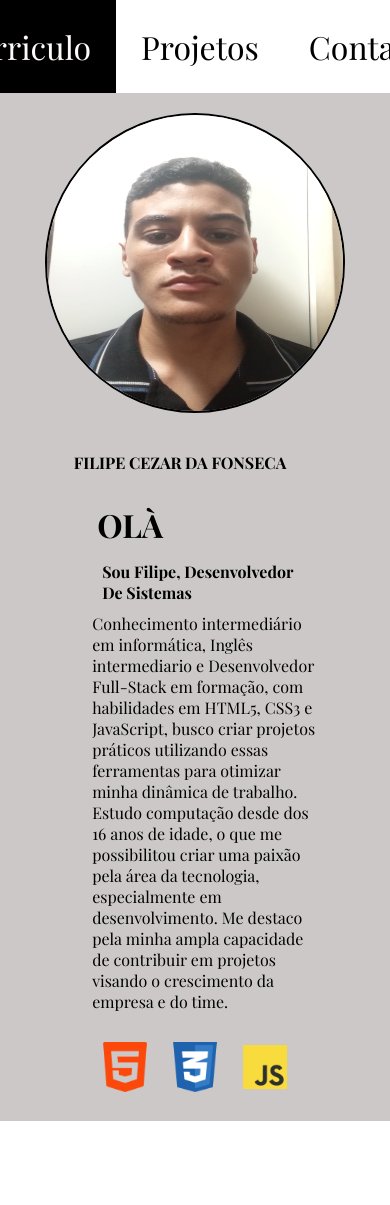
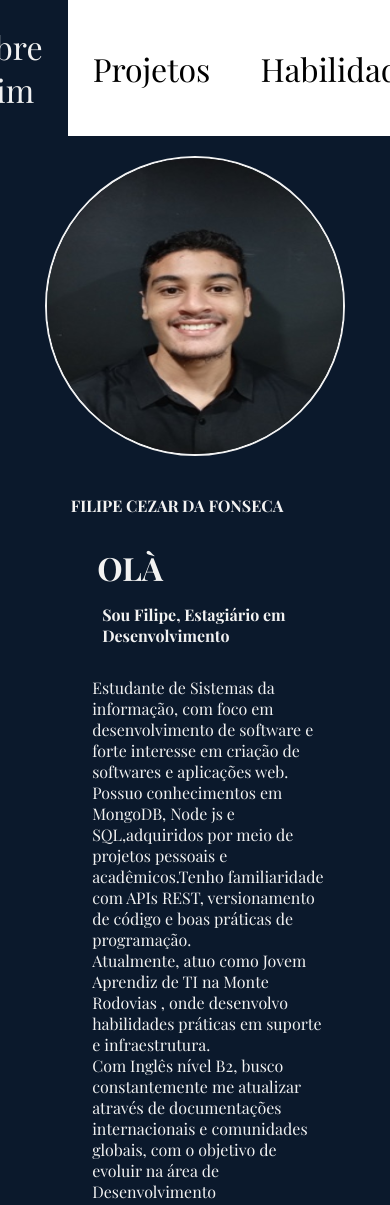
Before and after one commit to Filipecezar00/Portfolio-Atualizado, a plain HTML site: page Portfolio/index.html in a window 390 px wide. Shown: the top 1205 px of the page. Before the commit the page ends 1121 px from the top, so only its background shows below. Drawn offline with nearby package versions, Linux system fonts and the light colour scheme; a web font is replaced by a local one.

Commit message:
atualizando

```diff
--- a/Portfolio/index.html
+++ b/Portfolio/index.html
@@ -10,7 +10,7 @@
     <header>
             <div id="cab" class="cab">
             <a href="#">
-                <div class="aba">Curriculo</div>
+                <div class="aba">Sobre Mim</div>
             </a>
 
             <a href="#">
@@ -18,7 +18,7 @@
             </a>
 
             <a href="#">
-                <div class="aba">Contatos</div>
+                <div class="aba">Habilidades</div>
             </a>
         </div>
     </header>
@@ -26,20 +26,14 @@
     <main>
         <div class="meio">
             <div id="foto">
-            <img src="b1daad86-8e97-4df9-8947-ce2627417d10.jpg" alt="arquivodeimagem" id="img">
+            <img src="imagens/fotogithub.jpg" alt="arquivodeimagem" id="img">
             <h3 id="desc">FILIPE CEZAR DA FONSECA</h3>
              </div>
 
              <div id="texto">
                 <h1 id="ola">OLÀ</h1>
-                 <h1 id="titulo">Sou Filipe, Desenvolvedor De Sistemas</h1>
-                    <p id="apr">Conhecimento intermediário em informática, Inglês intermediario e Desenvolvedor Full-Stack em formação, com habilidades em HTML5, CSS3 e JavaScript, busco criar projetos práticos utilizando essas ferramentas para otimizar minha dinâmica de trabalho. Estudo computação desde dos 16 anos de idade, o que me possibilitou criar uma paixão pela área da tecnologia, especialmente em desenvolvimento. Me destaco pela minha ampla capacidade de contribuir em projetos visando o crescimento da empresa e do time.</p>
-             </div>
-
-                <div id="png">
-               <img src="imagens/htmlicone.png" alt="" id="lg">
-               <img src="imagens/iconecss.png" alt="" id="lg">
-               <img src="imagens/iconejs.png" alt="" id="lg">
+                 <h1 id="titulo">Sou Filipe, Estagiário em Desenvolvimento</h1> <br>
+                    <p id="apr">  Estudante de Sistemas da informação, com foco em desenvolvimento de software e forte interesse em criação de softwares e aplicações web. Possuo conhecimentos em MongoDB, Node js e SQL,adquiridos por meio de projetos pessoais e acadêmicos.Tenho familiaridade com APIs REST, versionamento de código e boas práticas de programação.<br> Atualmente, atuo como Jovem Aprendiz de TI na Monte Rodovias , onde desenvolvo habilidades práticas em suporte e infraestrutura. <br>Com Inglês nível B2, busco constantemente me atualizar através de documentações internacionais e comunidades globais, com o objetivo de evoluir na área de Desenvolvimento</p>
              </div>
         </div>
     </main>
--- a/Portfolio/style.css
+++ b/Portfolio/style.css
@@ -34,7 +34,7 @@ main{
 }
 
 .meio{
- background-color: rgb(204, 200, 200);
+ background-color:#0B192C;
  display: flex;
  flex-direction: row;
  flex-wrap: nowrap;
@@ -56,15 +56,16 @@ main{
 
 #ola{
     font-size: 5pc;
-
+    color: #F2F2F2;
 }
 #titulo{
     font-size: 3pc;
-
+  color: #F2F2F2;
 }
 
 #apr{
     font-size: 2pc;
+    color: #F2F2F2;
 }
 
 #png{
@@ -86,7 +87,7 @@ main{
     width: 500px;
     height: 500px;
     border-radius:50%;
-    border: 10px solid black;
+    border: 10px solid #F2F2F2;
     transition: transform 0.3s ease-in-out;
 
 }
@@ -95,6 +96,7 @@ main{
     text-align: center;
     padding: 5px;
     margin-top: 30px;
+    color: #F2F2F2;
 }
 
  img:hover{
@@ -106,8 +108,8 @@ a{
     color: black;
 }
 a:hover{
-    color: rgb(255, 250, 250) ;
-    background-color: black;
+    color:#F2F2F2 ;
+    background-color:#0B192C;
 }
 
 
@@ -182,9 +184,6 @@ a:hover{
 
 }
 
-
-
-
 @media (max-width:1100px){
 /*Tablet */
 
@@ -193,19 +192,18 @@ a:hover{
    flex-wrap:nowrap;
    flex-direction:row;
    text-align: center;
+   color: #0B192C;
 }
 
 .aba{
-
    padding:0px;
    text-align: center;
-
 }
 
 #img{
     width: 300px;
     height: 300px;
-    border: 2px solid black;
+    border: 2px solid #F2F2F2 ;
 
 }
 #png{
@@ -229,21 +227,25 @@ a:hover{
     font-size: 2pc;
     padding: 5px;
     margin-right: 10%;
+    color: #F2F2F2;
 }
 #titulo{
     font-size: 1pc;
     padding: 10px;
     text-align: left;
     margin-right: 10%;
+    color: #F2F2F2;
 }
 #desc{
     font-size: 1pc;
-    margin-right: 10%;
+    margin-right: 12%;
+    color: #F2F2F2;
 }
 
 #apr{
   font-size: 1pc;
   margin-right: 10%;
+  color: #F2F2F2;
 }
 
 
```
Also changed, not shown: Portfolio/b1daad86-8e97-4df9-8947-ce2627417d10.jpg (deleted), Portfolio/imagens/fotogithub.jpg (added). Lines whose indentation alone changed are shown as unchanged.
